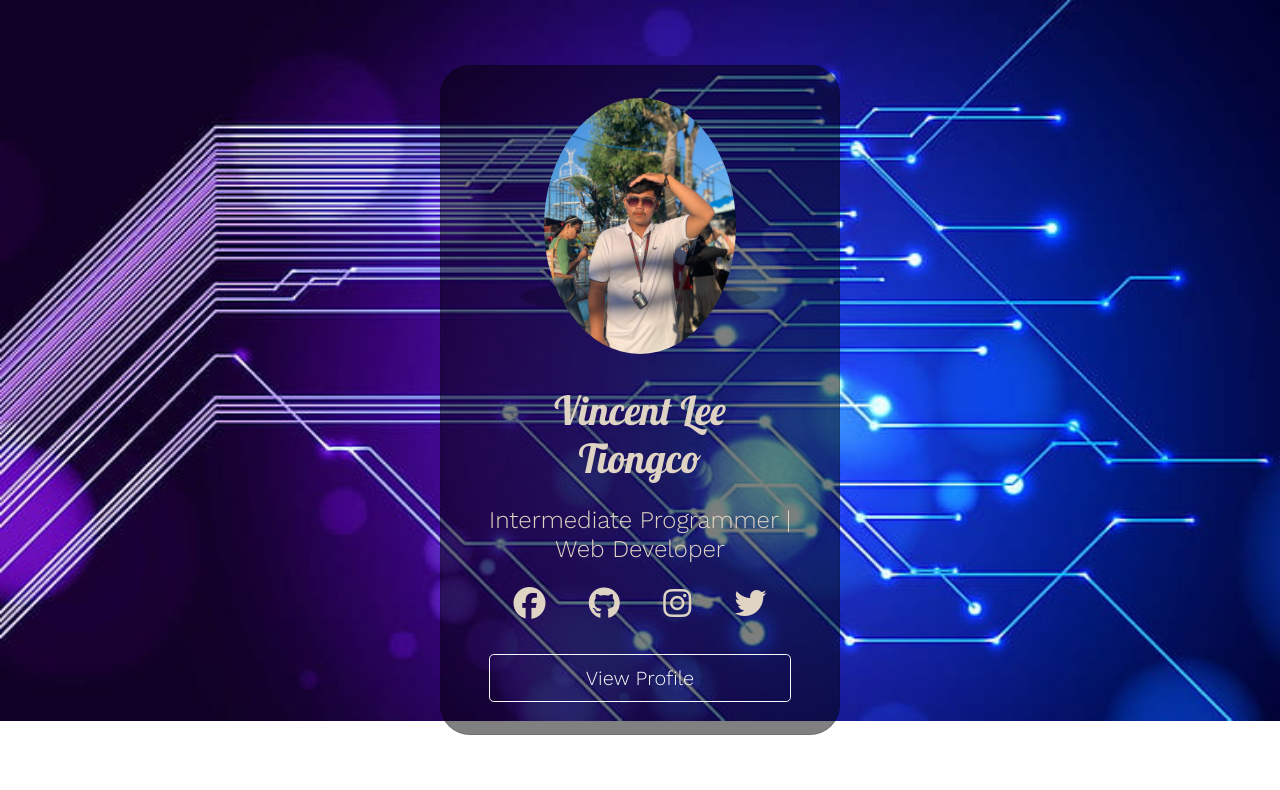
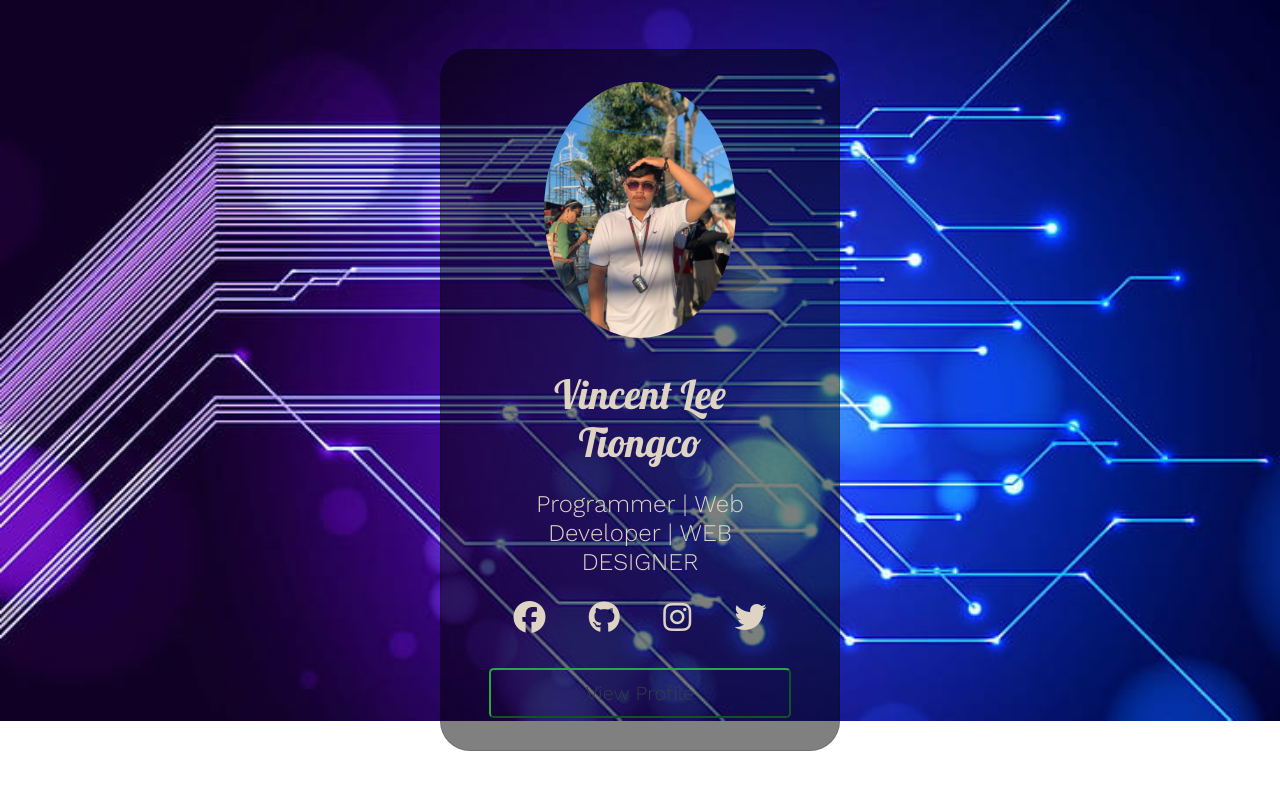
Before and after one commit to Vxent/appdev-mid1, a plain HTML site: page index.html in a window 1280 px wide. Drawn offline with nearby package versions, Linux system fonts and the light colour scheme.

Commit message:
Update index.html

```diff
--- a/index.html
+++ b/index.html
@@ -22,7 +22,9 @@
                 </div>
                 <div class="info">
                     <h1 class="title">Vincent Lee Tiongco</h1>
-                    <h4 class="title">Intermediate  Programmer | Web Developer</h4>
+                    <h4 class="title">Programmer | Web Developer
+                        | WEB DESIGNER
+                    </h4>
                     <div class="social">
                         <i class="fab fa-facebook fa-2x social-icon"></i>
                         <i class="fab fa-github fa-2x social-icon"></i>
@@ -30,7 +32,7 @@
                         <i class="fab fa-twitter fa-2x social-icon"></i>
                     </div>
                     <div class="profile">
-                        <button type="button" class="btn btn-outline-light btn-lg">View Profile</button>
+                        <a href="https://vxent.github.io/done_port/"><button type="button" class="btn-grad btn-outline-success btn-lg text-dark">View Profile</button></a>
                     </div>
                 </div>
         </div>
```
